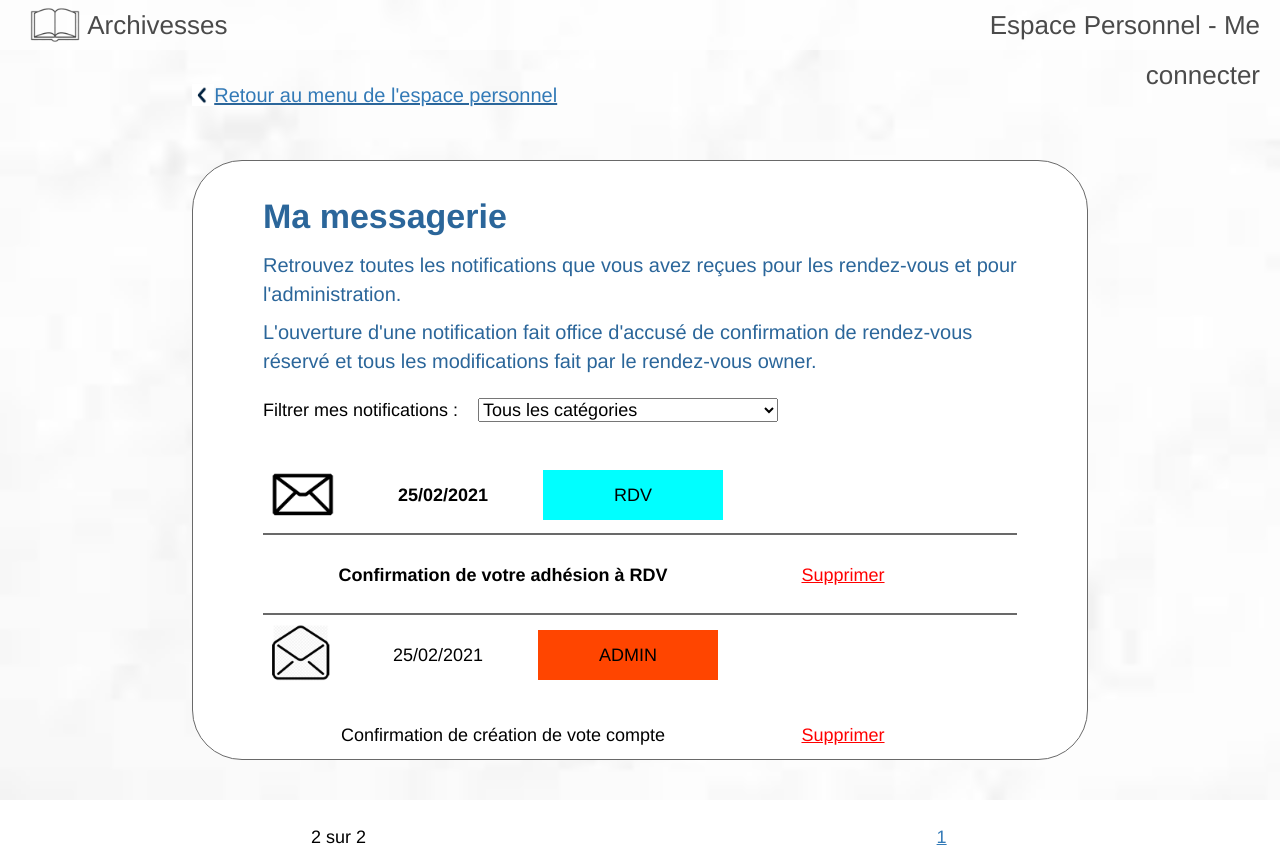
After one commit to Yanjie-SHI/ProjetCommun_Archivesse, a Django app: a page that uses templates/home_base.html in a window 1280 px wide. The commit adds this page. Run offline with Django 3.2, Linux system fonts and the light colour scheme; some libraries are stand-ins or nearby versions.

Commit message:
message_list page html/css added. gitignore file added.

```diff
--- a/app01/views.py
+++ b/app01/views.py
@@ -22,3 +22,7 @@ def register(request):
 
 def selfcenter(request):
     return render(request, 'selfcenter.html')
+
+
+def message_list(request):
+    return render(request, 'message_list.html')
--- a/static/css/login.css
+++ b/static/css/login.css
@@ -1,11 +1,11 @@
 #login-bg-image {
     width: 100%;
-    height: 100%;
+    height: 110%;
     background-image: url('/static/image/bg_login.jpeg');
     background-repeat: no-repeat;
     filter: "progid:DXImageTransform.Microsoft.AlphaImageLoader(sizingMethod='scale')";
-    -moz-background-size: 100% 100%;
-    background-size: 100% 100%;
+    -moz-background-size: 100% 110%;
+    background-size: 100% 110%;
     position: absolute;
     z-index: 50;
     top: 0;
--- /dev/null
+++ b/static/css/message_list.css
@@ -0,0 +1,170 @@
+#messages-list-bg-image {
+    width: 100%;
+    height: 100%;
+    background-image: url('/static/image/bg_login.jpeg');
+    background-repeat: no-repeat;
+    filter: "progid:DXImageTransform.Microsoft.AlphaImageLoader(sizingMethod='scale')";
+    -moz-background-size: 100% 100%;
+    background-size: 100% 100%;
+    position: absolute;
+    z-index: 50;
+    top: 0;
+    left: 0;
+    color: black;
+    padding: 30px 80px;
+    font-size: 18px;
+}
+
+.return_link {
+    width: 95%;
+    margin-top: 50px;
+    margin-left: 10%;
+    color: #2b669a;
+    font-size: 20px;
+}
+
+.return_link > span {
+    width: 30px;
+    height: 30px;
+    line-height: 30px;
+    background-image: url("/static/image/btn_back.png");
+    background-repeat: no-repeat;
+    filter: "progid:DXImageTransform.Microsoft.AlphaImageLoader(sizingMethod='scale')";
+    -moz-background-size: 100% 100%;
+    background-size: 100% 100%;
+}
+
+.return_link > a {
+    text-decoration-color: #2b669a;
+}
+
+#messages-list-bg-image > div:nth-child(2) {
+    width: 80%;
+    height: 600px;
+    margin-top: 50px;
+    margin-left: 10%;
+    border: 1px solid dimgray;
+    border-radius: 50px;
+    padding: 30px 70px;
+    background-color: white;
+}
+
+#messages-list-bg-image > div:nth-child(2) > div:nth-child(1) {
+    width: 100%;
+    height: 50px;
+    font-size: 34px;
+    line-height: 50px;
+    font-weight: bold;
+    color: #2b669a;
+}
+
+#messages-list-bg-image > div:nth-child(2) > div:nth-child(2), #messages-list-bg-image > div:nth-child(2) > div:nth-child(3) {
+    width: 100%;
+    font-size: 20px;
+    color: #2b669a;
+    margin-top: 10px;
+}
+
+#messages-list-bg-image > div:nth-child(2) > div:nth-child(4) {
+    width: 100%;
+    height: 30px;
+    line-height: 30px;
+    margin-top: 20px;
+}
+
+#messages-list-bg-image > div:nth-child(2) > div:nth-child(4) > div {
+    float: left;
+}
+
+#messages-list-bg-image > div:nth-child(2) > div:nth-child(4) > div > select {
+    width: 300px;
+    margin-left: 20px;
+}
+
+#messages-list-bg-image > div:nth-child(2) > ul {
+    list-style: none;
+    margin-top: 30px;
+}
+
+#messages-list-bg-image > div:nth-child(2) > ul > li {
+    height: 80px;
+    line-height: 80px;
+    border-bottom: 2px solid dimgray;
+}
+
+.envelop {
+    width: 80px;
+    height: 80px;
+    line-height: 80px;
+    background-repeat: no-repeat;
+    filter: "progid:DXImageTransform.Microsoft.AlphaImageLoader(sizingMethod='scale')";
+    -moz-background-size: 100% 100%;
+    background-size: 100% 100%;
+    float: left;
+}
+
+#messages-list-bg-image > div:nth-child(2) > ul > li:nth-child(1) > div:nth-child(1) {
+    background-image: url("/static/image/icon_envelop_close.png");
+}
+
+#messages-list-bg-image > div:nth-child(2) > ul > li:nth-child(2) > div:nth-child(1) {
+    background-image: url("/static/image/icon_envelop_open.png");
+    width: 75px;
+    height: 75px;
+}
+
+#messages-list-bg-image > div:nth-child(2) > ul > li > div {
+    float: left;
+    text-align: center;
+}
+
+#messages-list-bg-image > div:nth-child(2) > ul > li > div:nth-child(2) {
+    width: 200px;
+}
+
+#messages-list-bg-image > div:nth-child(2) > ul > li > div:nth-child(3) {
+    width: 200px;
+}
+
+#messages-list-bg-image > div:nth-child(2) > ul > li > div:nth-child(3) > div {
+    width: 180px;
+    height: 50px;
+    line-height: 50px;
+    margin-top: 15px;
+}
+
+#messages-list-bg-image > div:nth-child(2) > ul > li > div:nth-child(4) {
+    width: 480px;
+}
+
+#messages-list-bg-image > div:nth-child(2) > ul > li > div:nth-child(5) {
+    width: 200px;
+}
+
+#messages-list-bg-image > div:nth-child(2) > ul > li > div:nth-child(5) > a {
+    color: red;
+}
+
+#messages-list-bg-image > div:nth-child(2) > ul > li:nth-child(1) > div:nth-child(3) > div {
+    background-color: aqua;
+}
+
+#messages-list-bg-image > div:nth-child(2) > ul > li:nth-child(2) > div:nth-child(3) > div {
+    background-color: orangered;
+}
+
+.pager {
+    position: relative;
+    top: 50px;
+    left: 0;
+}
+
+.pager > div:nth-child(1) {
+    float: left;
+    width: 20%;
+}
+
+.pager > div:nth-child(2) {
+    float: right;
+    width: 20%;
+}
--- a/static/css/register.css
+++ b/static/css/register.css
@@ -1,11 +1,11 @@
 #register-bg-image {
     width: 100%;
-    height: 200%;
+    height: 130%;
     background-image: url('/static/image/bg_login.jpeg');
     background-repeat: no-repeat;
     filter: "progid:DXImageTransform.Microsoft.AlphaImageLoader(sizingMethod='scale')";
-    -moz-background-size: 100% 200%;
-    background-size: 100% 200%;
+    -moz-background-size: 100% 130%;
+    background-size: 100% 130%;
     position: absolute;
     z-index: 50;
     top: 0;
--- a/static/css/splash.css
+++ b/static/css/splash.css
@@ -4,6 +4,7 @@
 }
 
 a {
+    color: white;
     text-decoration: underline;
 }
 
--- a/templates/home_base.html
+++ b/templates/home_base.html
@@ -9,6 +9,7 @@
     <link rel="stylesheet" href="/static/css/login.css">
     <link rel="stylesheet" href="/static/css/register.css">
     <link rel="stylesheet" href="/static/css/selfcenter.css">
+    <link rel="stylesheet" href="/static/css/message_list.css">
     <script src="/static/js/jquery-3.2.1.min.js"></script>
     <script src="/static/bootstrap/js/bootstrap.min.js"></script>
     <script src="/static/bootstrap/js/moment-with-locales.js"></script>
--- /dev/null
+++ b/templates/message_list.html
@@ -0,0 +1,50 @@
+{% extends "home_base.html" %}
+{% block body_main %}
+    <div id="messages-list-bg-image">
+        <div class="return_link"><span>&nbsp;&nbsp;&nbsp;&nbsp;</span><a href="">Retour au menu de l'espace
+            personnel</a></div>
+
+        <div>
+            <div>Ma messagerie</div>
+            <div>Retrouvez toutes les notifications que vous avez reçues pour les rendez-vous et pour
+                l'administration.
+            </div>
+            <div>L'ouverture d'une notification fait office d'accusé de confirmation de rendez-vous réservé et tous les
+                modifications fait par le rendez-vous owner.
+            </div>
+            <div>
+                <div>Filtrer mes notifications :</div>
+                <div>
+                    <select name="" id="">
+                        <option value="">Tous les catégories</option>
+                    </select>
+                </div>
+            </div>
+            <ul>
+                <li>
+                    <div class="envelop"></div>
+                    <div style="font-weight: bold;">25/02/2021</div>
+                    <div>
+                        <div>RDV</div>
+                    </div>
+                    <div style="font-weight: bold;">Confirmation de votre adhésion à RDV</div>
+                    <div><a href="">Supprimer</a></div>
+                </li>
+                <li>
+                    <div class="envelop"></div>
+                    <div>25/02/2021</div>
+                    <div>
+                        <div>ADMIN</div>
+                    </div>
+                    <div>Confirmation de création de vote compte</div>
+                    <div><a href="">Supprimer</a></div>
+                </li>
+            </ul>
+            <div class="pager">
+                <div>2 sur 2</div>
+                <div><a href="">1</a></div>
+            </div>
+        </div>
+
+    </div>
+{% endblock %}
--- a/templates/selfcenter.html
+++ b/templates/selfcenter.html
@@ -1,6 +1,6 @@
 {% extends "home_base.html" %}
 {% block body_main %}
-    <div id="register-bg-image">
+    <div id="sc-bg-image">
         <div class="selfcenter_title">Bienvenue dans votre espace personnel</div>
 
         <div id="line_profile">
--- a/templates/welcome.html
+++ b/templates/welcome.html
@@ -10,7 +10,9 @@
 <div id="bg-image">
     <div id="splash-title"><span>Bienvenue au Archivesses</span></div>
     <div id="splash-content">
-            <div><span>Découvrez les ressources des qrchives nationales</span><br/><span>via 24 000 inventaires en ligne.</span></div>
+        <div>
+            <span>Découvrez les ressources des qrchives françaises</span><br/><span>via 24 000 inventaires en ligne.</span>
+        </div>
         <div>Accédez à plus de 8 millions d'imaes numérisées.</div>
         <div><span>Prenez un rdv en ligne avec les autres</span><br/><span>pour les archives en papier.</span></div>
     </div>
--- a/web_historien/urls.py
+++ b/web_historien/urls.py
@@ -25,4 +25,5 @@ urlpatterns = [
     url(r'^login', views.login),
     url(r'^register', views.register),
     url(r'^selfcenter', views.selfcenter),
+    url(r'^messagelist', views.message_list),
 ]
```
Also changed, not shown: static/css/selfcenter.css (+21 -4 lines), static/image/btn_back.png (added), static/image/icon_envelop_close.png (added), static/image/icon_envelop_open.png (added), 1 other file. Lines whose indentation alone changed are shown as unchanged.
